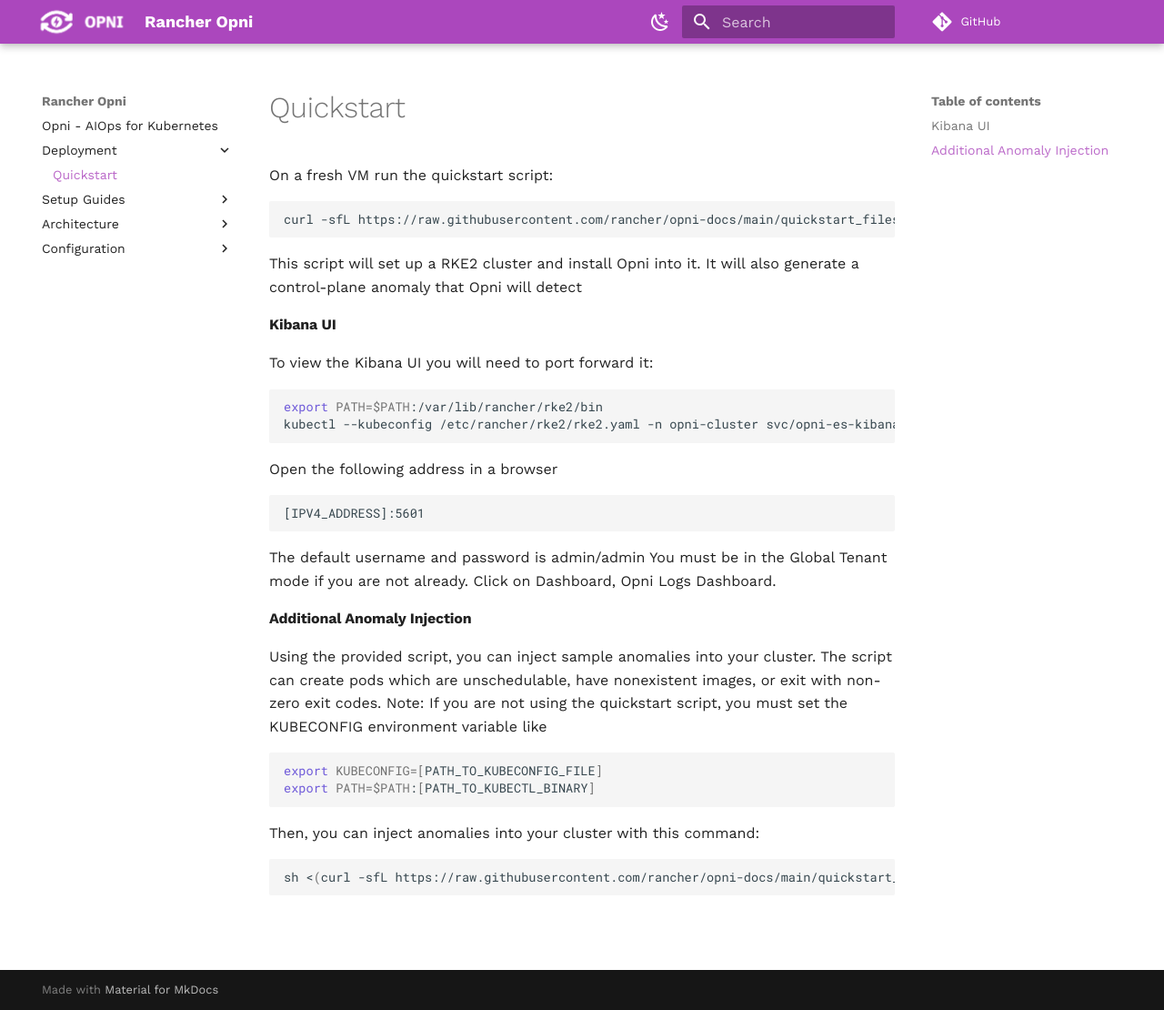
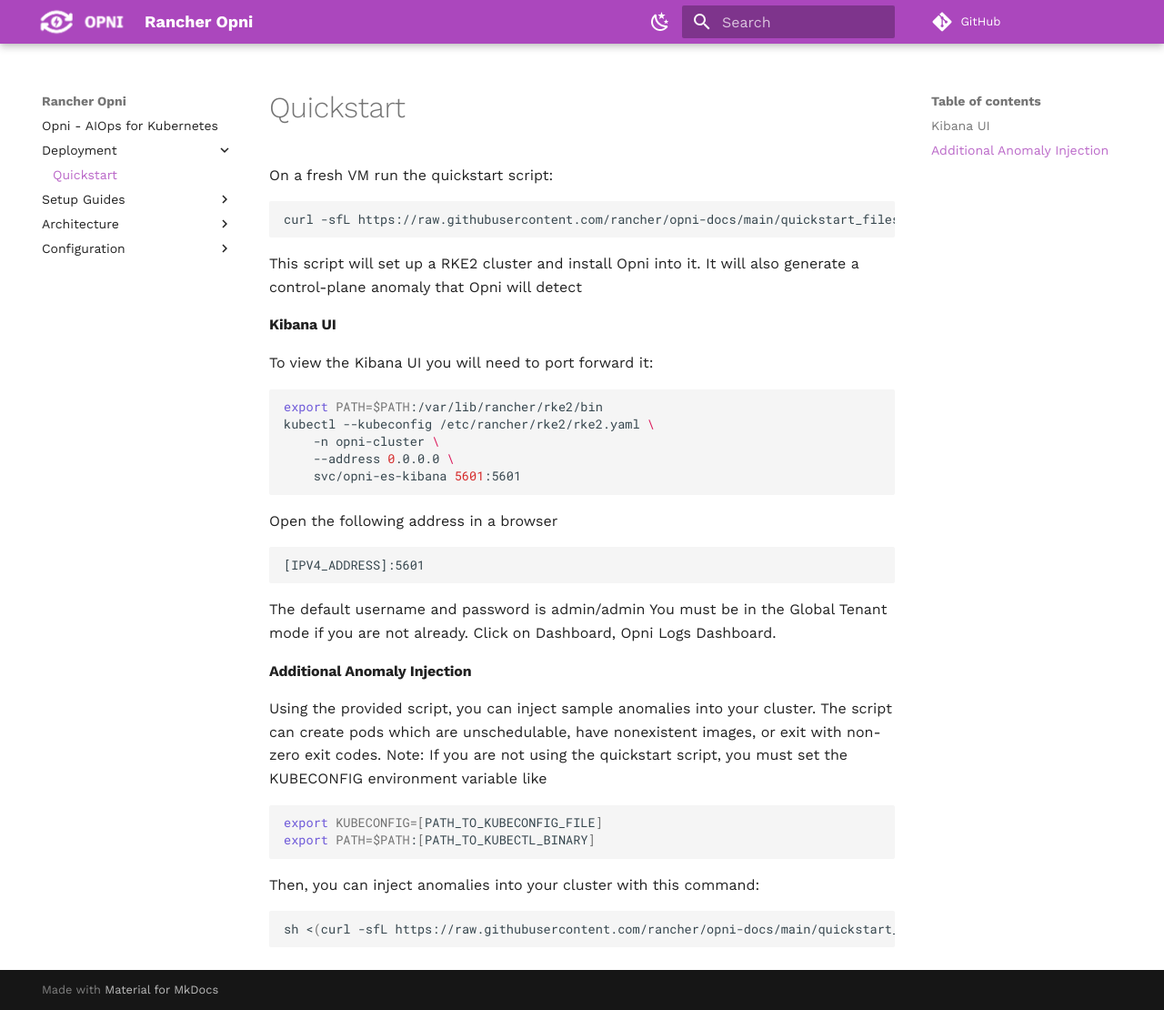
Before and after one commit to rancher/opni-docs, an MkDocs documentation site: the page built from docs/deployment/quickstart.md, in a window 1280 px wide and 1110 px high. Shown: the whole window at 91% size. Built offline with MkDocs 1.6.1 and Material for MkDocs 9.7.7, drawn with Linux system fonts in a browser that asks for light colours; comment, search, counter and statistics services are not loaded.

Commit message:
Update script and clean up quickstart

````diff
--- a/docs/deployment/quickstart.md
+++ b/docs/deployment/quickstart.md
@@ -14,7 +14,10 @@
 To view the Kibana UI you will need to port forward it:
 ```bash
 export PATH=$PATH:/var/lib/rancher/rke2/bin
-kubectl --kubeconfig /etc/rancher/rke2/rke2.yaml -n opni-cluster svc/opni-es-kibana 5601:5601
+kubectl --kubeconfig /etc/rancher/rke2/rke2.yaml \
+    -n opni-cluster \
+    --address 0.0.0.0 \
+    svc/opni-es-kibana 5601:5601
 ```
 
 
````
Also changed, not shown: 1 other file.
